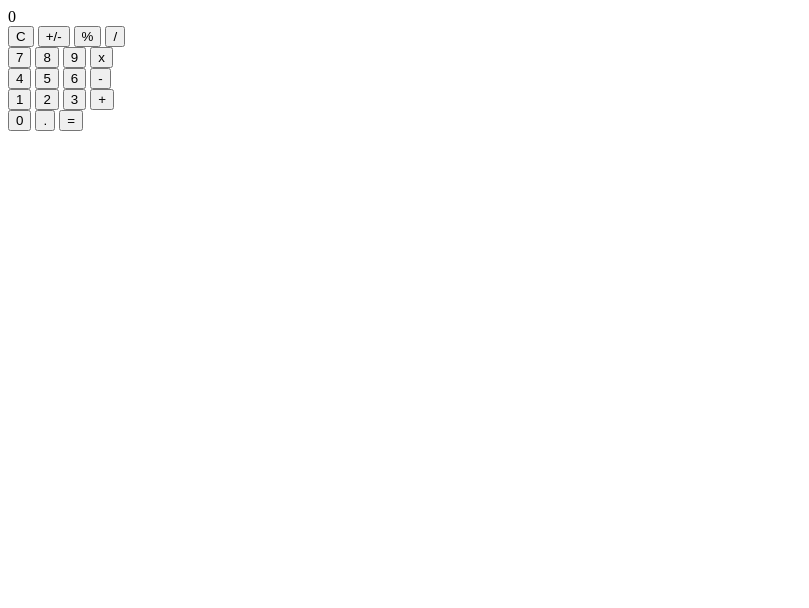
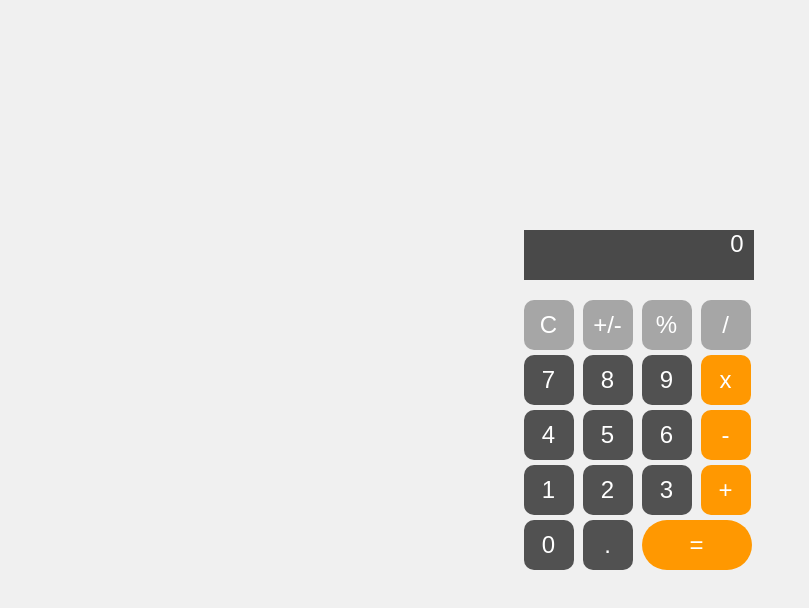
Before and after one commit to Mopolop/RIP, a plain HTML site: page lab1/calculator.html in a window 1280 px wide. Shown: the whole page, without its empty margins (0-809 px from the left). Drawn offline with Linux system fonts and the light colour scheme.

Commit message:
part of lab1

```diff
--- a/lab1/calculator.html
+++ b/lab1/calculator.html
@@ -3,13 +3,14 @@
 
 <head>
   <title>Калькулятор</title>
+  <link rel="stylesheet" href="style.css">
 </head>
 
 <body>
   <div> <!-- div - это базовый html-контейнер, который может содержать в себе другие html-элементы. -->
 
     <!-- блок с экраном калькулятора, где будет выводиться результат вычислений. -->
-    <div id="result">
+    <div id="result" class="result" >
       0
     </div>
 
@@ -17,37 +18,37 @@
     <div>
       <!--горизонтальный ряд из четырех кнопок-->
       <div>
-        <button id="btn_op_clear">C</button>    <!-- про тэг кнопки: https://www.w3schools.com/tags/tag_button.asp -->
-        <button id="btn_op_sign">+/-</button>
-        <button id="btn_op_percent">%</button>
-        <button id="btn_op_div">/</button>
+        <button id="btn_op_clear" class="my-btn secondary">C</button>    <!-- про тэг кнопки: https://www.w3schools.com/tags/tag_button.asp -->
+        <button id="btn_op_sign" class="my-btn secondary">+/-</button>
+        <button id="btn_op_percent" class="my-btn secondary">%</button>
+        <button id="btn_op_div" class="my-btn secondary">/</button>
       </div>
 
       <div>
-        <button id="btn_digit_7">7</button>
-        <button id="btn_digit_8">8</button>
-        <button id="btn_digit_9">9</button>
-        <button id="btn_op_mult">x</button>
+        <button id="btn_digit_7 "class="my-btn">7</button>
+        <button id="btn_digit_8" class="my-btn">8</button>
+        <button id="btn_digit_9" class="my-btn">9</button>
+        <button id="btn_op_mult" class="my-btn primary">x</button>
       </div>
 
       <div>
-        <button id="btn_digit_4">4</button>
-        <button id="btn_digit_5">5</button>
-        <button id="btn_digit_6">6</button>
-        <button id="btn_op_minus">-</button>
+        <button id="btn_digit_4" class="my-btn">4</button>
+        <button id="btn_digit_5" class="my-btn">5</button>
+        <button id="btn_digit_6" class="my-btn">6</button>
+        <button id="btn_op_minus" class="my-btn primary">-</button>
       </div>
 
       <div>
-        <button id="btn_digit_1">1</button>
-        <button id="btn_digit_2">2</button>
-        <button id="btn_digit_3">3</button>
-        <button id="btn_op_plus">+</button>
+        <button id="btn_digit_1" class="my-btn">1</button>
+        <button id="btn_digit_2" class="my-btn">2</button>
+        <button id="btn_digit_3" class="my-btn">3</button>
+        <button id="btn_op_plus" class="my-btn primary">+</button>
       </div>
 
       <div>
-        <button id="btn_digit_0">0</button>
-        <button id="btn_digit_dot">.</button>
-        <button id="btn_op_equal">=</button>
+        <button id="btn_digit_0" class="my-btn">0</button>
+        <button id="btn_digit_dot" class="my-btn">.</button>
+        <button id="btn_op_equal" class="my-btn primary execute">=</button>
       </div>
     </div>
   </div>
--- /dev/null
+++ b/lab1/style.css
@@ -0,0 +1,66 @@
+
+/* опишем базовый стиль кнопки калькулятора */
+.my-btn {
+    margin-right: 5px;           /* задаем отступ от кнопки справа */
+    margin-top: 5px;             /* задаем отступ от кнопки сверху*/
+    width: 50px;                 /* задаем ширину кнопки */
+    height: 50px;                /* задаем высоту кнопки */
+    border-radius: 20%;          /* округляем кнопку */
+    border: none;                /* отключаем обводку */
+    background: #515151;         /* задаем серый цвет кнопки */
+    color: white;                /* задаем белый цвет текста внутри кнопки */
+    font-size: 1.5rem;           /* увеличим размер шрифта */
+    font-family: Arial, Helvetica, sans-serif; /* сменим шрифт */
+    cursor: pointer;             /* при наведении на кнопку курсор будет изменен
+                                    со стрелки на 'указательный палец' */
+    user-select: none;           /* отключаем возможность выделить текст внутри кнопки */
+  }
+
+  /* hover - это состояние элемента, когда на него наведен курсор */
+  .my-btn:hover {
+    background: darkgray; /* при наведение курсора на кнопку, она будет окрашена в серый */
+  }
+
+  /* active - это состояние активации элемента. В случае кнопки - нажатие на нее */
+  .my-btn:active {
+    filter: brightness(130%); /* увеличим интенсивность цвета для эффекта вспышки */
+  }
+
+  /* селектор для кнопок первостепенных операций */
+  .my-btn.primary {
+    background: #ff9801; /* цвет кнопки оранжевый */
+  }
+
+  /* селектор для кнопок второстепенных операций */
+  .my-btn.secondary {
+    background: #a6a6a6; /* цвет кнопки сервый */
+  }
+
+  /* селектор для кнопки расчета выражения (=) */
+  .my-btn.execute {
+    width: 110px;          /* сделаем кнопку шире других */
+    border-radius: 34px;   /* подкорректируем округлость */
+  }
+
+  /* селектор для поля вывода результата */
+  .result {
+    width: 220px;
+    height: 50px;
+    margin-bottom: 15px;         /* отступ снизу */
+    padding-right: 10px;         /* выступ справа */
+    background: rgb(73, 73, 73); /* цвет можно задавать и таким образом */
+    text-align: right;           /* примагнитим текст к правой стороне */
+    color: #ffffff;              /* цвет текста белый */
+    font-size: 1.5rem;
+    font-family: Arial, Helvetica, sans-serif;
+  }
+
+  body {
+    display: block;           /* По умолчанию для body блочный элемент */
+    margin: 0;                /* Убираем отступы вокруг body */
+    height: 100vh;            /* Высота на весь экран */
+    background-color: #f0f0f0; /* Цвет фона для страницы */
+    display: flex;            /* Flexbox для выравнивания содержимого */
+    justify-content: center;  /* Центрируем по горизонтали */
+    align-items: center;      /* Центрируем по вертикали */
+}
```
